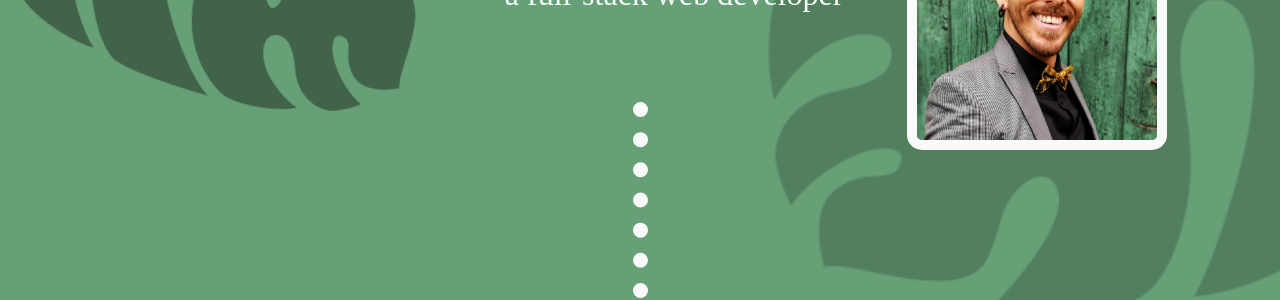
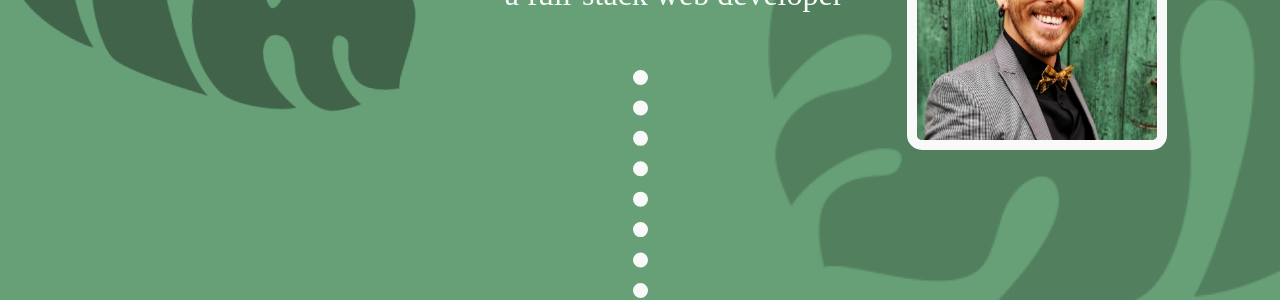
Before and after one commit to leonardo-nunez/leonardo-portfolio, a React (Create React App) app: page / in a window 1280 px wide. Shown: the part 502-802 px from the top of the page. Built offline with nearby package versions, Linux system fonts and the light colour scheme; a web font is replaced by a local one.

Commit message:
longer vertial dots

```diff
--- a/src/pages/intro/intro.scss
+++ b/src/pages/intro/intro.scss
@@ -54,7 +54,7 @@
 }
 
 .vertical-dots {
-  margin-top: -10vh;
+  margin-top: -7rem;
   border-left: 15px dotted $off-white;
-  height: 20.5rem;
+  height: 22.5rem;
 }
```
